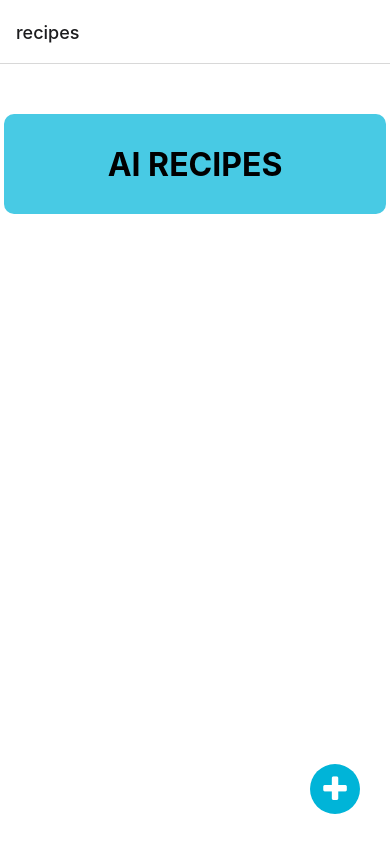
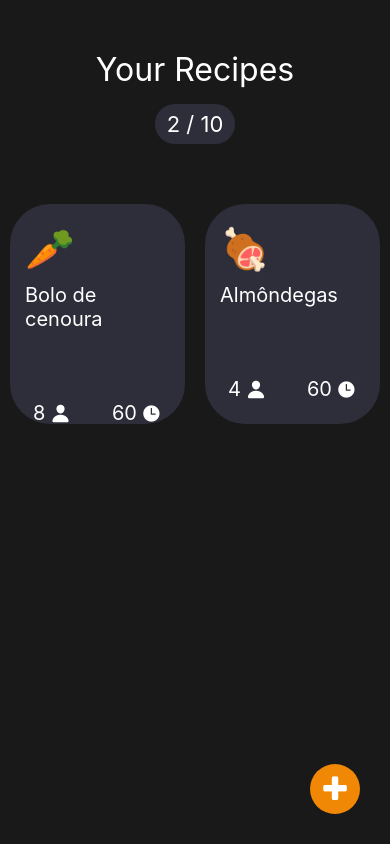
Before and after one commit to cDreyer00/ai-recipes-frontend, a React Native app: screen /recipes in a window 390 px wide. Built offline with nearby package versions, Linux system fonts and the light colour scheme.

Commit message:
home page and recipes card layout done

```diff
--- a/App.tsx
+++ b/App.tsx
@@ -8,7 +8,7 @@ import Route from "./src/routes";
 export default function App() {
     return (
         <NavigationContainer>
-            <StatusBar backgroundColor='#1d1d2e' barStyle="light-content" translucent={false} />
+            <StatusBar backgroundColor='#191919' barStyle="dark-content" translucent={false} />
             <Route />
         </NavigationContainer>
     );
--- a/src/components/buttons/newRecipe.tsx
+++ b/src/components/buttons/newRecipe.tsx
@@ -25,7 +25,7 @@ export default function NewRecipe(props: NewRecipeProps) {
 const styles = StyleSheet.create({
     newRecipe: {
         position: 'absolute',
-        backgroundColor: '#00b4d8',
+        backgroundColor: '#F18805',
 
         width: 50,
         height: 50,
--- /dev/null
+++ b/src/components/buttons/recipeCard.tsx
@@ -0,0 +1,101 @@
+import React from 'react';
+import {
+    View,
+    Text,
+    StyleSheet,
+    TouchableOpacity
+} from 'react-native';
+
+import { Ionicons } from '@expo/vector-icons';
+
+export type RecipeData = {
+    title: string,
+    desciption: string,
+    time: number,
+    kcal: number,
+    emoji: string,
+    serves: number,
+    ingredients: string[],
+    tools: string[],
+    steps: string[]
+}
+
+export type RecipeCardProps = {
+    recipe: RecipeData;
+}
+
+export default function RecipeCard({ recipe }: RecipeCardProps) {
+    return (
+        <View style={styles.container}>
+            <TouchableOpacity onPress={() => { }}>
+                <Text style={styles.emoji}>{recipe.emoji}</Text>
+                <Text style={styles.title}>{recipe.title}</Text>
+                <View style={styles.downInfos}>
+                    <View style={styles.servesParent}>
+                        <Text style={styles.servesText}>{recipe.serves}</Text>
+                        <Ionicons name="person" size={20} color="white" />
+                    </View>
+
+                    <View style={styles.timeParent}>
+                        <Text style={styles.timeText}>{recipe.time}</Text>
+                        <Ionicons name="time" size={20} color="white" />
+                    </View>
+                </View>
+            </TouchableOpacity>
+        </View>
+    );
+}
+
+const styles = StyleSheet.create({
+    container: {
+        backgroundColor: '#2E2E3A',
+        width: 175,
+        height: 220,
+
+        margin: 10,
+        borderRadius: 40,
+        paddingHorizontal: 15,
+    },
+    // === top infos ===
+    emoji: {
+        fontSize: 40,
+        color: '#FFF',
+        marginTop: 20,
+        right: 0,
+    },
+    title: {
+        fontSize: 20,
+        color: '#FFF',
+        marginTop: 10,
+    },
+    downInfos: {
+        flexDirection: 'row',
+        justifyContent: 'space-between',
+        alignItems: 'center',
+        marginTop: 60,
+        paddingHorizontal: 8,
+    },
+    // === serves ===
+    servesParent: {
+        flexDirection: 'row',
+        alignItems: 'center',
+        marginTop: 10,
+        bottom: 0,
+    },
+    servesText: {
+        fontSize: 20,
+        color: '#FFF',
+        marginRight: 5,
+    },
+    // === time ===
+    timeParent: {
+        flexDirection: 'row',
+        alignItems: 'center',
+        marginTop: 10,
+    },
+    timeText: {
+        fontSize: 20,
+        color: '#FFF',
+        marginRight: 5,
+    },
+});
--- a/src/pages/home/index.tsx
+++ b/src/pages/home/index.tsx
@@ -1,15 +1,87 @@
-import React from 'react';
+import React, { useEffect, useState } from 'react';
 import {
     StyleSheet,
     Text,
     View,
     TouchableOpacity,
+    FlatList
 } from 'react-native';
 // ==================================
 import NewRecipe from '../../components/buttons/newRecipe';
+import RecipeCard, { RecipeData } from '../../components/buttons/recipeCard';
 // ==================================
 
 export default function Home({ navigation }: any) {
+    const [recipes, setRecipes] = useState<RecipeData[]>([
+        {
+            title: 'Bolo de cenoura',
+            desciption: 'Bolo de cenoura com cobertura de chocolate',
+            time: 60,
+            kcal: 300,
+            emoji: '🥕',
+            serves: 8,
+            ingredients: [
+                '3 cenouras médias raspadas e picadas',
+                '4 ovos',
+                '1 xícara de óleo',
+                '2 xícaras de açúcar',
+                '2 xícaras de farinha de trigo',
+                '1 colher de sopa de fermento em pó'
+            ],
+            tools: [
+                'Liquidificador',
+                'Forma',
+                'Forno'
+            ],
+            steps: [
+                'Em um liquidificador, adicione as cenouras, os ovos e o óleo, depois misture.',
+                'Acrescente o açúcar e bata novamente por 5 minutos.',
+                'Em uma tigela ou na batedeira, adicione a farinha de trigo e depois misture novamente.',
+                'Acrescente o fermento e misture lentamente com uma colher.',
+                'Asse em um forno preaquecido a 180° C por aproximadamente 40 minutos.'
+            ]
+        },
+        {
+            title: 'Almôndegas',
+            desciption: 'Almôndegas com molho de tomate',
+            time: 60,
+            kcal: 800,
+            serves: 4,
+            emoji: '🍖',
+            ingredients: [
+                '500g de carne moída',
+                '1 ovo',
+                '1/2 xícara de farinha de trigo',
+                '1/2 xícara de farinha de rosca',
+                '1/2 xícara de queijo parmesão ralado',
+                '1/2 xícara de leite',
+                '1/2 xícara de cebola picada',
+                '1 colher de sopa de alho picado',
+                '1 colher de sopa de sal',
+                '1 colher de sopa de pimenta-do-reino',
+                '1 colher de sopa de azeite',
+                '1 colher de sopa de salsinha picada',
+                '1 colher de sopa de cebolinha picada'
+            ],
+            tools: [
+                'Tigela',
+                'Frigideira',
+                'Forno'
+            ],
+            steps: [
+                'Em uma tigela, misture a carne, o ovo, a farinha de trigo, a farinha de rosca, o queijo parmesão, o leite, a cebola, o alho, o sal, a pimenta-do-reino, o azeite, a salsinha e a cebolinha.',
+                'Misture bem até formar uma massa homogênea.',
+                'Faça bolinhas com a massa e coloque em uma assadeira untada com azeite.',
+                'Leve ao forno preaquecido a 180° C por 30 minutos.',
+                'Retire do forno e reserve.',
+                'Em uma frigideira, aqueça o molho de tomate e coloque as almôndegas.',
+                'Sirva em seguida.'
+            ]
+        },
+    ]);
+
+    useEffect(() => {
+    }, []);
 
     function handleNewRecipe() {
         navigation.navigate('recipe');
@@ -18,8 +90,21 @@ export default function Home({ navigation }: any) {
     return (
         <View style={styles.container}>
             <View style={styles.top}>
-                <Text style={styles.title}>AI RECIPES</Text>
+                <Text style={styles.title}>Your Recipes</Text>
+                <View style={styles.recipesAmountParent}>
+                    <Text style={styles.recipesAmount}>{recipes.length} / 10</Text>
+                </View>
             </View>
+
+            <FlatList
+                data={recipes}
+                keyExtractor={(item, index) => index.toString()}
+                numColumns={2}
+
+                renderItem={({ item }) => (
+                    <RecipeCard recipe={item} />
+                )}
+            />
 
             <NewRecipe handleTouch={() => handleNewRecipe()} />
         </View>
@@ -29,23 +114,34 @@ export default function Home({ navigation }: any) {
 const styles = StyleSheet.create({
     container: {
         flex: 1,
-        backgroundColor: '#fff',
-        paddingTop: 50,
+        backgroundColor: '#191919',
 
         alignItems: 'center',
+        fontFamily: 'Roboto'
     },
     // ==== top ===
     top: {
-        backgroundColor: '#48cae4',
-
-        width: '98%',
-        height: 100,
         alignItems: 'center',
         justifyContent: 'center',
         borderRadius: 10,
+        paddingTop: 50,
+        marginBottom: 50,
     },
     title: {
         fontSize: 32,
-        fontWeight: 'bold',
+        color: '#FFF',
+        marginBottom: 15,
+    },
+    recipesAmountParent: {
+        width: 80,
+        height: 40,
+        backgroundColor: '#2E2E3A',
+        justifyContent: 'center',
+        alignItems: 'center',
+        borderRadius: 40,
+    },
+    recipesAmount: {
+        fontSize: 22,
+        color: '#FFF',
     },
 });
--- a/src/pages/recipe/index.tsx
+++ b/src/pages/recipe/index.tsx
@@ -1,8 +1,8 @@
 import React from 'react';
 import { View, Text } from 'react-native';
 
-export default function Recipe(){
-    return(
+export default function Recipe() {
+    return (
         <View>
             <Text>Recipe infos</Text>
         </View>
--- a/src/routes/index.tsx
+++ b/src/routes/index.tsx
@@ -8,8 +8,16 @@ const Stack = createStackNavigator();
 export default function Route() {
     return (
         <Stack.Navigator>
-            <Stack.Screen name="recipes" component={Home} />
-            <Stack.Screen name="recipe" component={Recipe} />
+            <Stack.Screen
+                name="recipes"
+                component={Home}
+                options={{ headerShown: false }}
+            />
+
+            <Stack.Screen
+                name="recipe"
+                component={Recipe}
+            />
         </Stack.Navigator>
     );
 }
```
Also changed, not shown: 1 other file (tests, documents, lock files or other folders).
